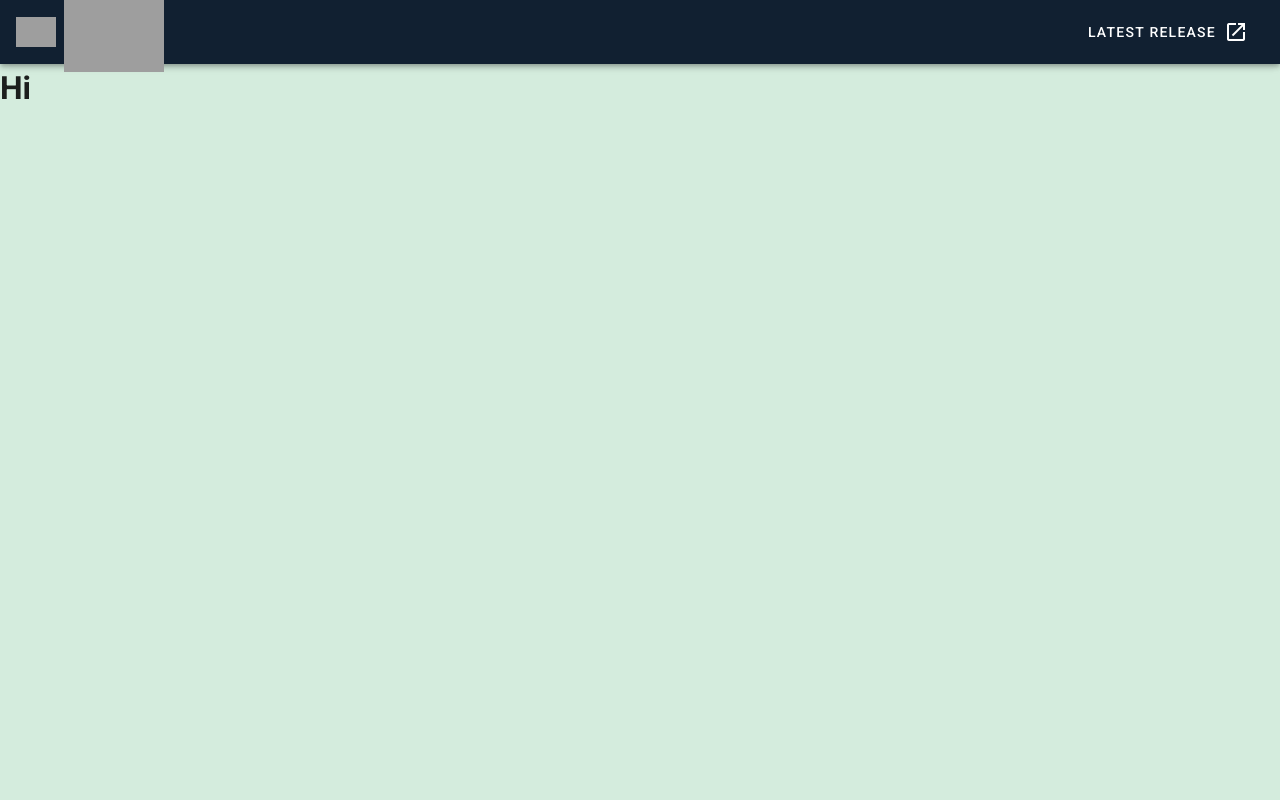
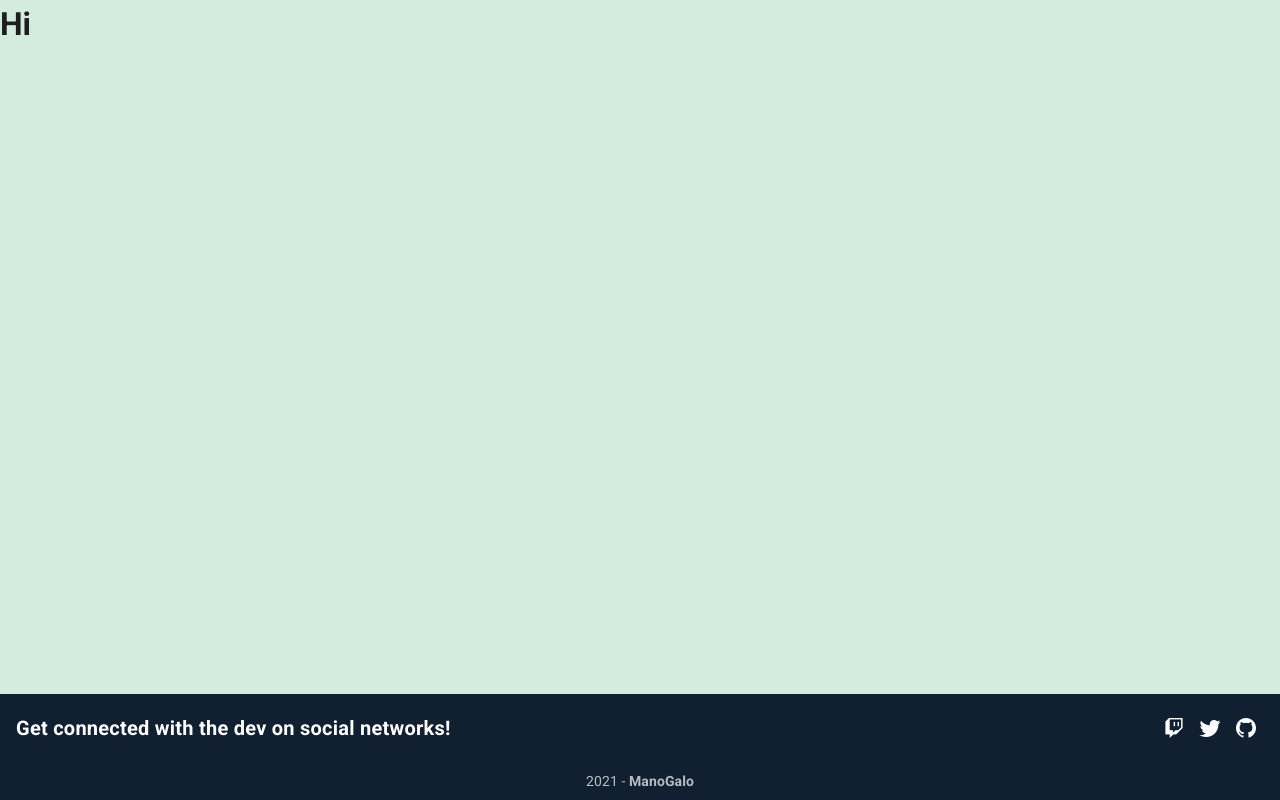
Before and after one commit to manogalo/thegalobot.vue, a Vue app in the folder thegalobot/: page / in a window 1280 px wide. Built offline with nearby package versions, Linux system fonts and the light colour scheme; grey boxes are pictures that could not be loaded.

Commit message:
feat:footer with social links

```diff
--- a/thegalobot/src/App.vue
+++ b/thegalobot/src/App.vue
@@ -1,45 +1,33 @@
 <template>
   <v-app v-bind:style="{ background: $vuetify.theme.themes.light.background}">
-    <v-app-bar
-      app
-      color="primary"
-      dark
-    >
-      <div class="d-flex align-center">
-        <v-img
-          alt="Vuetify Logo"
-          class="shrink mr-2"
-          contain
-          src="https://cdn.vuetifyjs.com/images/logos/vuetify-logo-dark.png"
-          transition="scale-transition"
-          width="40"
-        />
-
-        <v-img
-          alt="Vuetify Name"
-          class="shrink mt-1 hidden-sm-and-down"
-          contain
-          min-width="100"
-          src="https://cdn.vuetifyjs.com/images/logos/vuetify-name-dark.png"
-          width="100"
-        />
-      </div>
-
-      <v-spacer></v-spacer>
-
-      <v-btn
-        href="https://github.com/vuetifyjs/vuetify/releases/latest"
-        target="_blank"
-        text
-      >
-        <span class="mr-2">Latest Release</span>
-        <v-icon>mdi-open-in-new</v-icon>
-      </v-btn>
-    </v-app-bar>
-
     <v-main>
       <router-view/>
     </v-main>
+
+    <v-footer dark padless>
+      <v-card
+        class="flex"
+        flat
+        tile
+      >
+        <v-card-title class="primary">
+          <strong>Get connected with the dev on social networks!</strong>
+          <v-spacer/>
+          <v-btn
+            icon
+            v-for="item in icons"
+            :key="item.icon"
+            @click="openPage(item.href)"
+          >
+            <v-icon>{{item.icon}}</v-icon>
+          </v-btn>
+        </v-card-title>
+
+        <v-card-text class="primary py-2 text-center">
+          {{ new Date().getFullYear() }} - <strong>ManoGalo</strong>
+        </v-card-text>
+      </v-card>
+    </v-footer>
   </v-app>
 </template>
 
@@ -49,7 +37,16 @@ export default {
   name: 'App',
 
   data: () => ({
-    //
+    icons: [
+      { icon: 'mdi-twitch', href: 'https://twitch.tv/themanogalo' },
+      { icon: 'mdi-twitter',  href: 'https://twitter.com/manogalo_' },
+      { icon: 'mdi-github', href: 'https://github.com/manogalo' },
+    ]
   }),
+  methods: {
+    openPage(url) {
+      window.open(url)
+    }
+  }
 };
 </script>
```
